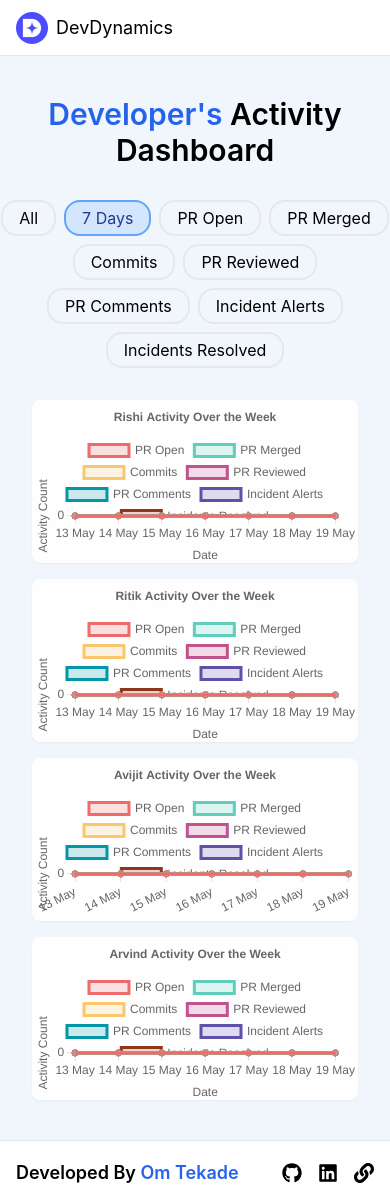
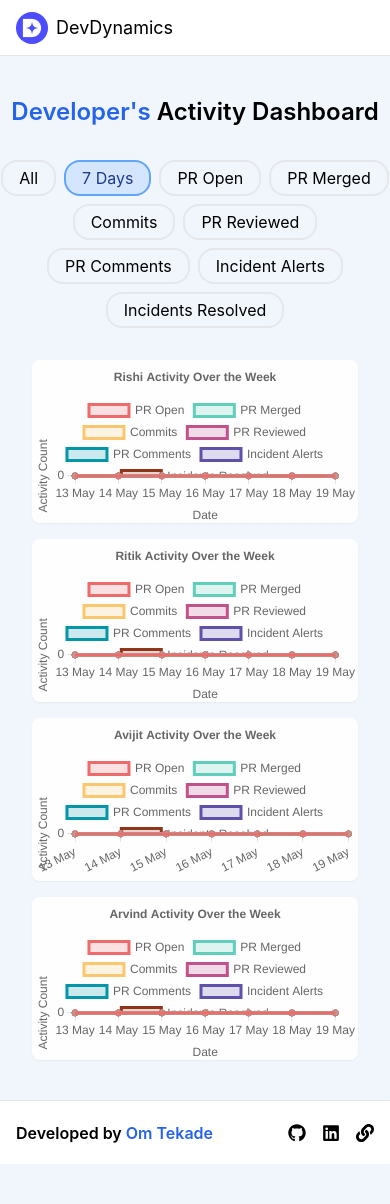
Before and after one commit to NegativE333/dev-dynamics-om-tekade, a React (Create React App) app: page / in a window 390 px wide. After the commit the page ends 1164 px from the top, so only its background shows below. Built offline with nearby package versions, Linux system fonts and the light colour scheme.

Commit message:
font ui changes add

```diff
--- a/src/components/Filter.tsx
+++ b/src/components/Filter.tsx
@@ -8,8 +8,6 @@ export const Filter = ({
     onFilterChange,
     currFilter
 }: Props) => {
-
-    const isActive = true;
 
     return(
         <div className="flex flex-wrap gap-2 my-8 items-center justify-center lg:w-[70%]">
--- a/src/components/Footer.tsx
+++ b/src/components/Footer.tsx
@@ -3,13 +3,13 @@ import { FaGithub, FaLinkedin, FaLink } from "react-icons/fa";
 export const Footer = () => {
     return(
         <footer className="h-16 w-full bg-white border-t mt-10 flex items-center px-4 lg:px-16">
-            <div className="flex items-center w-full text-lg">
+            <div className="flex items-center w-full text-base lg:text-lg">
                 <h3 className="font-semibold">
-                    Developed By <span className="text-blue-600">
+                    Developed by <span className="text-blue-600">
                         Om Tekade
                     </span>
                 </h3>
-                <div className="ml-auto text-xl flex gap-4">
+                <div className="ml-auto text-lg lg:text-xl flex gap-4">
                     <a
                         href="https://github.com/NegativE333"
                         target="_blank"
--- a/src/components/Heading.tsx
+++ b/src/components/Heading.tsx
@@ -3,7 +3,7 @@
 export const Heading = () => {
     return(
         <div className="flex items-center justify-center pt-24">
-            <h2 className="text-3xl text-center font-semibold">
+            <h2 className="text-2xl lg:text-3xl text-center font-semibold">
                 <span className="text-blue-600">
                     Developer's
                 </span> Activity Dashboard
```
